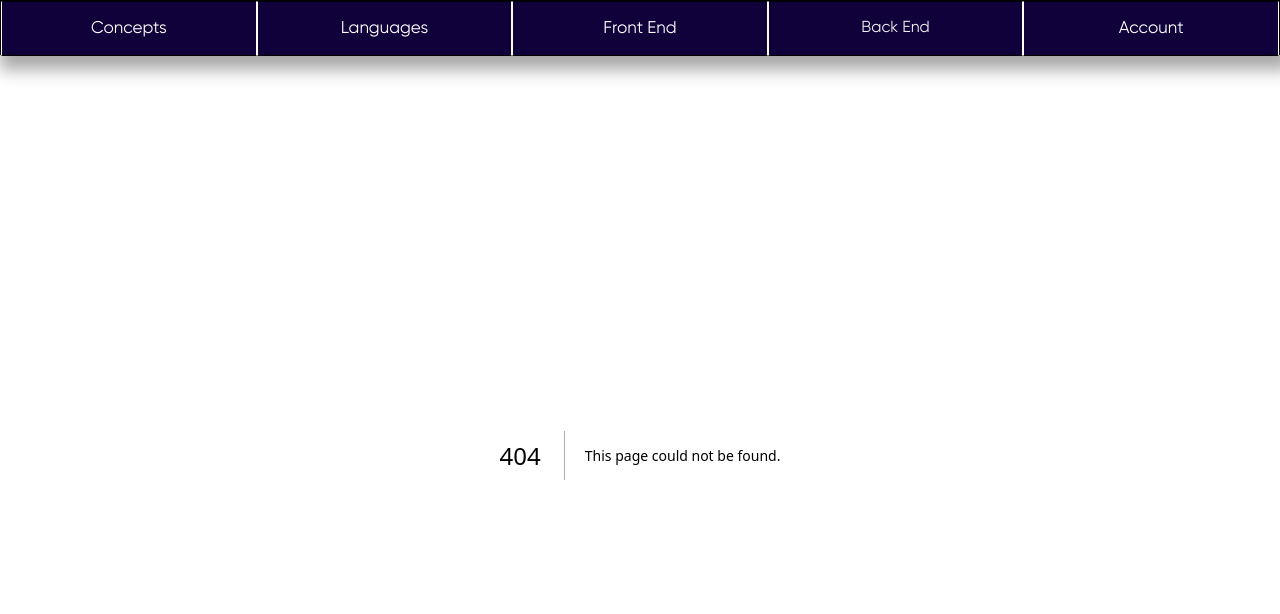
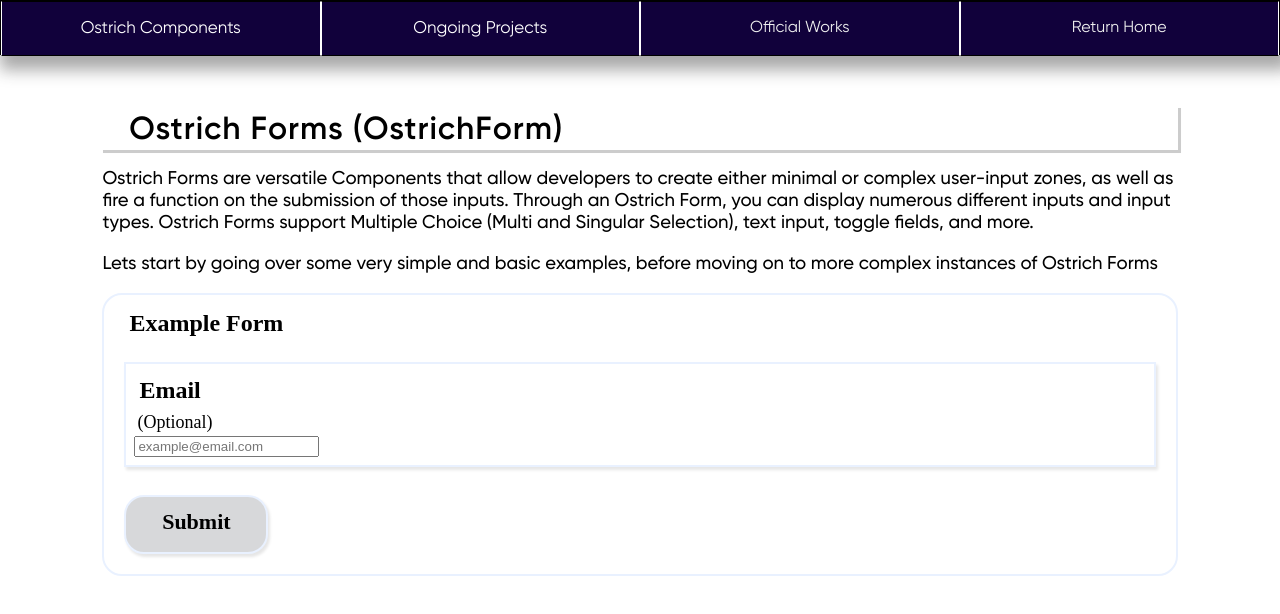
Before and after one commit to NLanese/the-codex, a Next.js app: page /showcases/ostrich-components/ostrich_forms in a window 1280 px wide. Before the commit this address had no page. Shown: the top 614 px of the page. Built offline with nearby package versions, Linux system fonts and the light colour scheme.

Commit message:
Ost Forms [age and rework commenced

```diff
--- a/components/ostrich-components/ostForms.js
+++ b/components/ostrich-components/ostForms.js
@@ -5,7 +5,11 @@ import { OstrichForm } from "../../OstrichComponents/Forms/OstrichForm";
 
 export default function OstFormsShowcase(){
 
+    ///////////
+    // State //
+    ///////////
 
+    const [text1, setText1] = useState("")
 
     /////////////////
     // Main Return //
@@ -26,6 +30,18 @@ export default function OstFormsShowcase(){
                 Lets start by going over some very simple and basic examples, before moving on to more complex instances of Ostrich Forms
             </p>
 
+            <OstrichForm
+                title="Example Form"
+                fields={[{
+                    title: "Email",
+                    caption: "(Optional)",
+                    placeholder: "example@email.com",
+                    type: "text",
+                    onChange: ((value) => setText1(value)),
+                    value: text1,
+                  }]}
+            />
+
         </div>
     )
 }
--- a/constants/tabBars.js
+++ b/constants/tabBars.js
@@ -27,7 +27,7 @@ export const portfolioTabs = (setTabBar, router) => {
         },
         dropdown: {
             openOnHover: true,
-            drawers: ["Showcase", "OstCards", "TabBars", "Dropdowns"],
+            drawers: ["Showcase", "OstCards", "TabBars", "Dropdowns", "Ostrich Forms"],
             onDrawerClick: (drawer) => { handleOstrichComponentsDrawer("ostrich-components", drawer, router) }
         }
     },
--- /dev/null
+++ b/pages/showcases/ostrich-components/ostrich_forms.js
@@ -0,0 +1,20 @@
+import OstFormsShowcase from "../../../components/ostrich-components/ostForms";
+import { useRecoilState } from "recoil";
+import { tabBarState, directoryDataState } from "../../../recoil/atoms";
+import { useEffect } from "react";
+
+
+export default function DropdownPage(){
+
+    const [directory, setDirectory] = useRecoilState(directoryDataState)
+
+    useEffect(() => {
+        setDirectory("Portfolio")
+    }, [])
+
+    return(
+        <div style={{paddingRight: '8%', paddingLeft: '8%', paddingTop: '2.5%'}}>
+            <OstFormsShowcase />
+        </div>
+    )
+}
```
